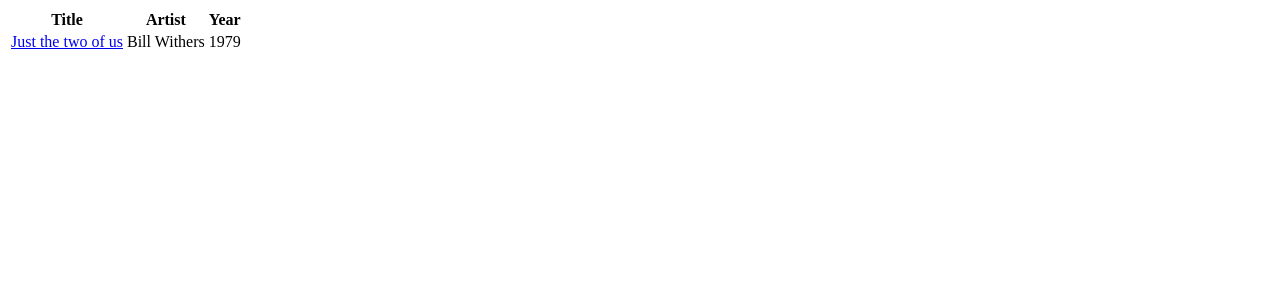
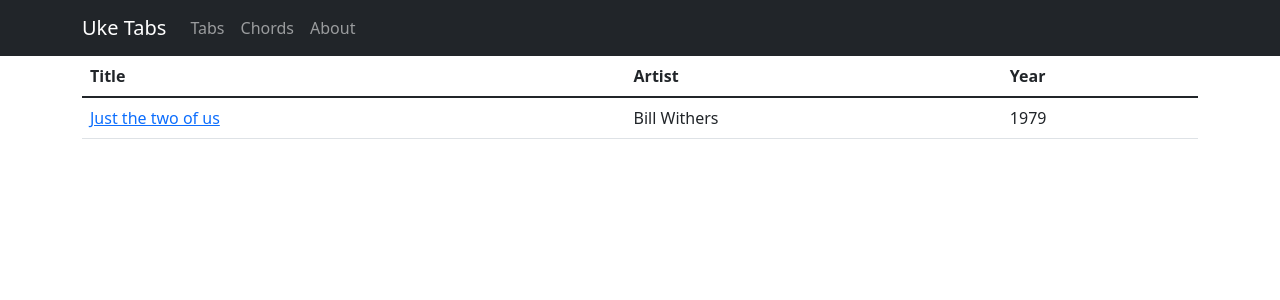
Before and after one commit to bukenoff/uke-tabs, a React (Vite) app: page / in a window 1280 px wide. Shown: the top 300 px of the page. Built offline with nearby package versions, Linux system fonts and the light colour scheme.

Commit message:
Wrap in theme provider

```diff
--- a/src/App.tsx
+++ b/src/App.tsx
@@ -3,6 +3,8 @@ import React, { FC } from 'react';
 import { BrowserRouter, Route, Routes } from 'react-router-dom';
 import { Provider } from 'react-redux';
 import { PersistGate } from 'redux-persist/integration/react';
+import ThemeProvider from 'react-bootstrap/ThemeProvider';
+import 'bootstrap/dist/css/bootstrap.min.css';
 
 import { store, persistor } from './redux/store';
 import SongContainer from './containers/SongContainer';
@@ -10,18 +12,27 @@ import DashboardContainer from './containers/DashboardContainer';
 import { initSentry } from './services/sentry';
 import './i18n';
 import './index.css';
+import 'normalize.css';
+import { Navigation } from './components/Navigation';
 
 initSentry();
 
 const App: FC = () => (
   <Provider store={store}>
     <PersistGate loading={null} persistor={persistor}>
+      <ThemeProvider
+        breakpoints={['xxxl', 'xxl', 'xl', 'lg', 'md', 'sm', 'xs', 'xxs']}
+      >
         <BrowserRouter>
+          <main>
+            <Navigation />
             <Routes>
               <Route path="/" element={<DashboardContainer />} />
               <Route path="/song/:id" element={<SongContainer />} />
             </Routes>
+          </main>
         </BrowserRouter>
+      </ThemeProvider>
     </PersistGate>
   </Provider>
 );
```
Lines whose indentation alone changed are shown as unchanged.
